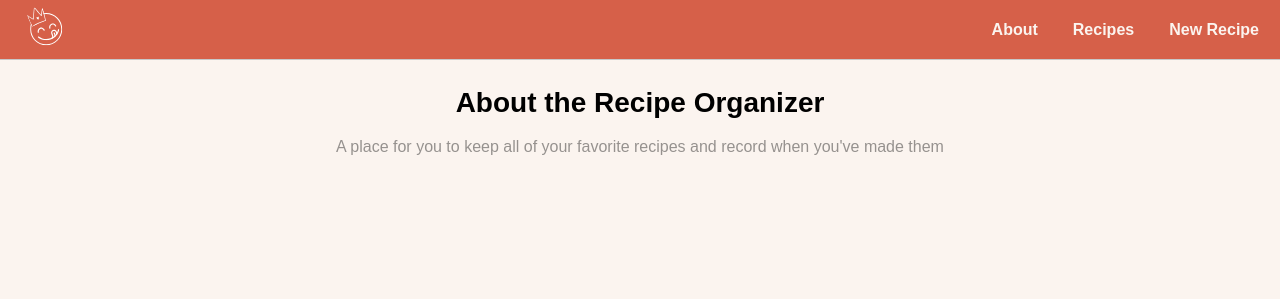
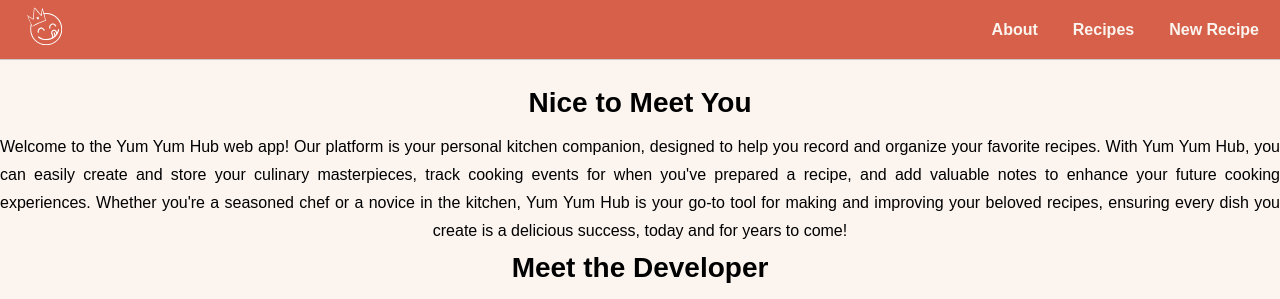
Before and after one commit to brooklinlee/recipe-organizer, a Django app: page /about/ in a window 1280 px wide. Shown: the top 299 px of the page. Run offline with Django 4.2, Linux system fonts and the light colour scheme.

Commit message:
add information and assets to about page

```diff
--- a/main_app/static/css/base.css
+++ b/main_app/static/css/base.css
@@ -60,7 +60,6 @@ h5 {
 
 p {
   margin: 0;
-  opacity: .4;
   width: 100%;
   font-size: 16px;
   line-height: 28px;
--- a/main_app/templates/about.html
+++ b/main_app/templates/about.html
@@ -1,9 +1,34 @@
 {% extends 'base.html' %}
+{% load static %}
 
-{% block content %}
+{% block head %}
 
-<h1>About the Recipe Organizer</h1>
+<link
+  rel="stylesheet"
+  type="text/css"
+  href="{% static 'css/about.css' %}"
+  />
 
-<p>A place for you to keep all of your favorite recipes and record when you've made them</p>
+  {% endblock %}
+
+  {% block content %}
+
+<main>
+  <div>
+    <h1>Nice to Meet You</h1>
+    <p>
+      Welcome to the Yum Yum Hub web app! Our platform is your personal kitchen companion, designed to help you record and organize your favorite recipes. With Yum Yum Hub, you can easily create and store your culinary masterpieces, track cooking events for when you've prepared a recipe, and add valuable notes to enhance your future cooking experiences. Whether you're a seasoned chef or a novice in the kitchen, Yum Yum Hub is your go-to tool for making and improving your beloved recipes, ensuring every dish you create is a delicious success, today and for years to come!
+    </p>
+    <h1>Meet the Developer</h1>
+    <p>Contact info here</p>
+  </div>
+  <div>
+    <img
+      src="{% static "images/dev.svg" %}"
+      alt="The Recipe Organizer Logo"
+    >
+  </div>
+
+</main>
 
 {% endblock %}
```
Also changed, not shown: main_app/static/css/home.css (+11 -1 lines), main_app/static/css/about.css (added), 1 other file.
